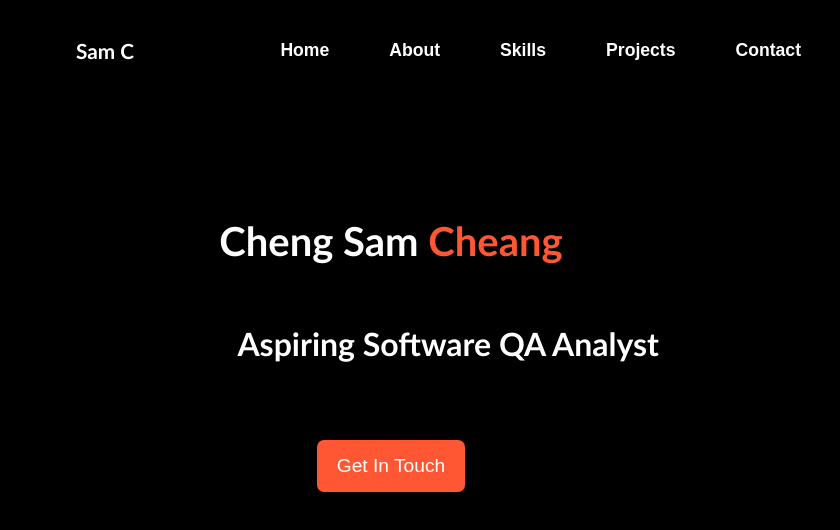
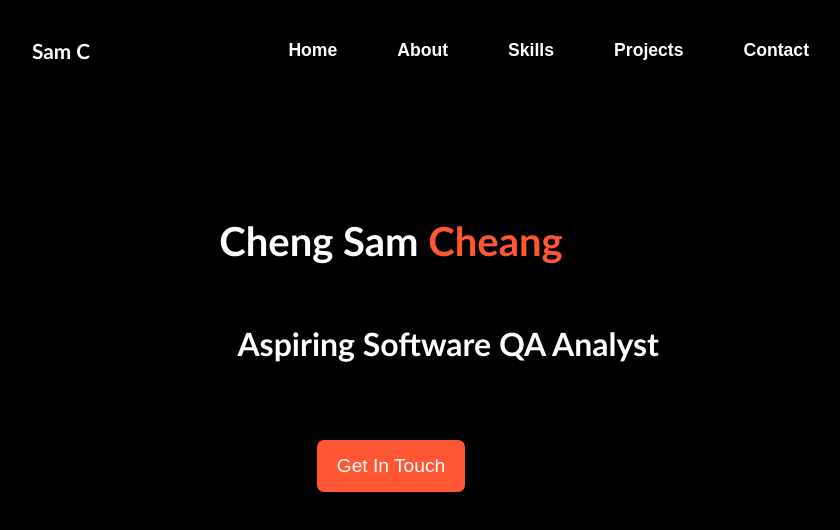
Before and after one commit to SamC1832js/SamC1832js.github.io, a React (Create React App) app: page /#/home in a window 1280 px wide. Shown: the top 530 px of the page, without its empty margins (249-1089 px from the left). Built offline with nearby package versions, Linux system fonts and the light colour scheme.

Commit message:
update padding margin

```diff
--- a/src/App.css
+++ b/src/App.css
@@ -11,11 +11,11 @@
   padding: 25px;
   background-color: #000000;
   color: white;
-  padding-right: 200px;
+  padding-right: 15vw;
 }
 
 .navbar-left h1 {
-  padding-left: 300px;
+  padding-left: 20vw;
   margin: 0;
   font-size: 1.3rem;
 }
--- a/src/components/About.js
+++ b/src/components/About.js
@@ -44,7 +44,7 @@ function About() {
             </h3>
             <hr className="about-divider" />
             <p>
-                My name is <span className="third-color">Cheng Sam Cheang</span>, I go by <span className="third-color">Sam</span>. As a Computer Science graduate, I am excited to begin my journey of applying my diverse skills and experiences in a dynamic professional environment. My passion is in modern technology, including applications, software development, software testing, artificial intelligence, machine learning, and gaming. I am continuously seeking opportunities to innovate and create impactful solutions.
+                My name is <span className="third-color">Cheng Sam Cheang</span>, I go by <span className="third-color">Sam</span>.As a Computer Science graduate, I am excited to apply my diverse skills and experiences in a professional environment. My passion is modern technology, including applications, software development, software testing, artificial intelligence, machine learning, and gaming. I am continuously seeking innovative opportunities to create impactful solutions.
             </p>
             <p>
                 I have a solid foundation in programming languages, such as C#, C++, Python, SQL, and Java, as well as problem-solving and troubleshooting. My foundation allowed me to confront complex challenges with confidence. My technical proficiency extends to test automation, machine learning, artificial intelligence, data structures, software development, and web development, ensuring versatility in addressing various projects.
--- a/src/components/Home.css
+++ b/src/components/Home.css
@@ -23,7 +23,7 @@
     font-size: 2rem;
 
     position: absolute;
-    left: 38%;
+    left: 38vw;
 }
 
 .home-container button{
```
